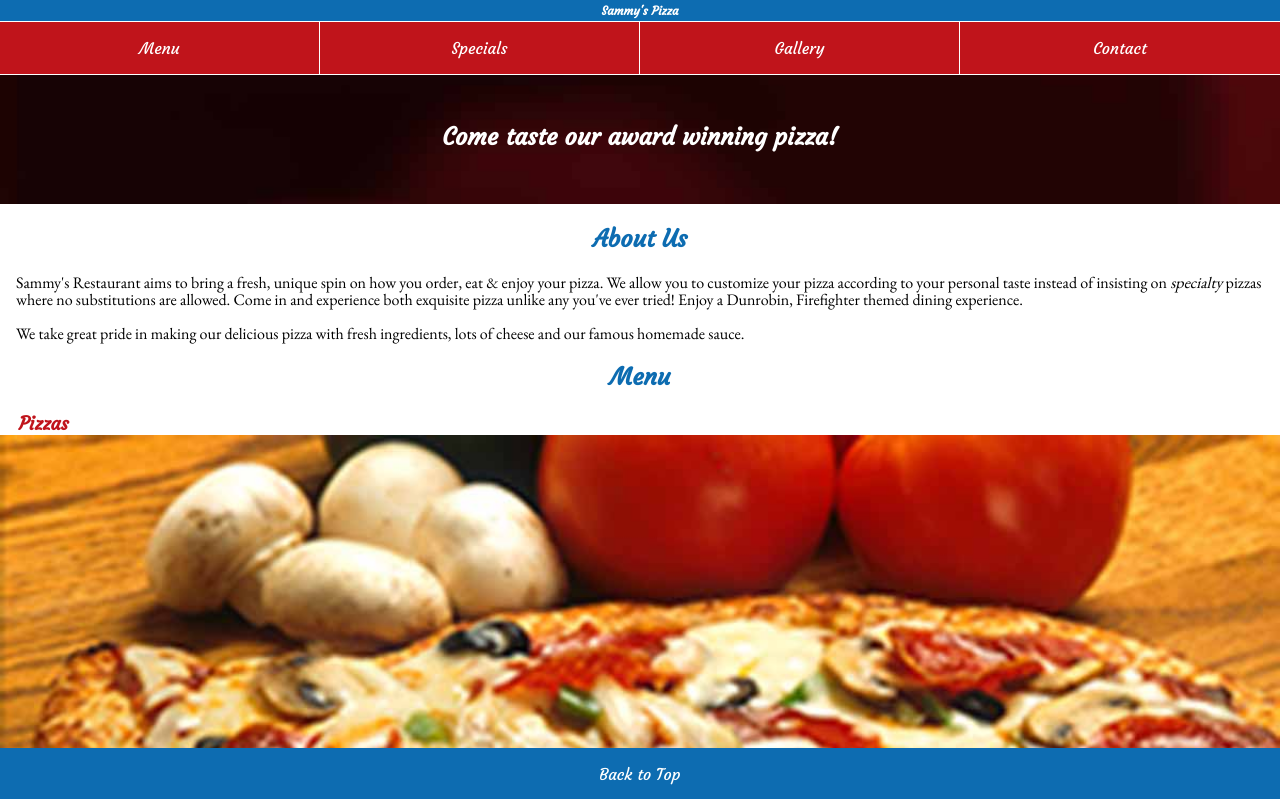
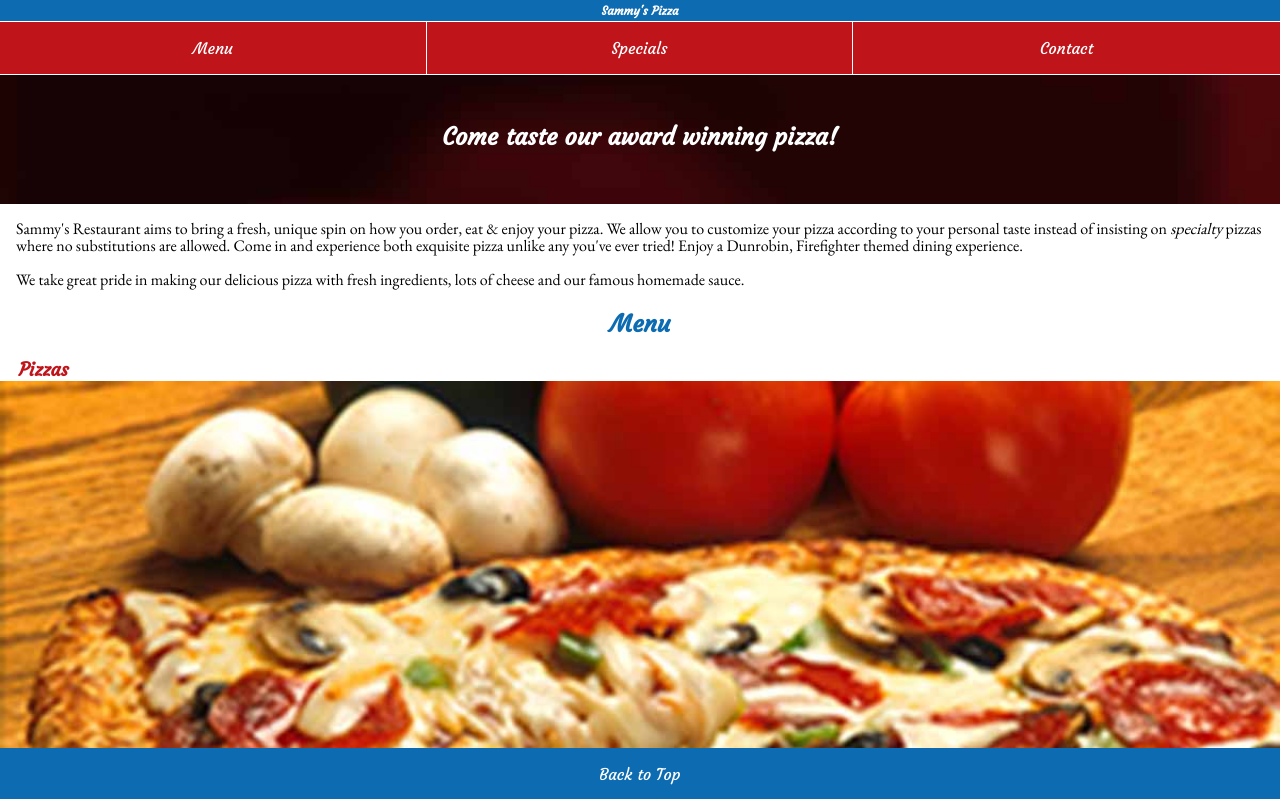
Before and after one commit to Kyle-Jackson/dsn1674-project-3, a plain HTML site: page index.html in a window 1280 px wide. Shown: the top 799 px of the page. Drawn offline with nearby package versions, Linux system fonts and the light colour scheme.

Commit message:
Updated the nav.

```diff
--- a/css/main.css
+++ b/css/main.css
@@ -35,7 +35,7 @@ header {
 
 .nav li {
   display: inline-block;
-  width: 25%;
+  width: 33.3333%;
   float: left;
   border-right: 1px solid #fff;
   border-top: 1px solid #fff;
--- a/index.html
+++ b/index.html
@@ -16,7 +16,6 @@
     <ul class="nav">
       <li><a href="#men">Menu</a></li>
       <li><a href="#spe">Specials</a></li>
-      <li><a href="#gal">Gallery</a></li>
       <li><a href="#con">Contact</a></li>
     </ul>
   </nav>
@@ -29,7 +28,6 @@
 </div>
 
 <body>
-<h2>About Us</h2>
 <p>Sammy's Restaurant aims to bring a fresh, unique spin on how you order, eat & enjoy your pizza.  We allow you to customize your pizza according to your personal taste instead of insisting on <i>specialty</i> pizzas where no substitutions are allowed.  Come in and experience both exquisite pizza unlike any you've ever tried! Enjoy a Dunrobin, Firefighter themed dining experience.</p>
 
 <p>We take great pride in making our delicious pizza with fresh ingredients, lots of cheese and our famous homemade sauce.</p>
@@ -64,8 +62,6 @@
 <h3>Sunday</h3>
 <p class="spec">Kids Under 10 Eat Free</p>
 
-<h2 id="gal">Gallery</h2>
-
 <h2 id="con">Contact</h2>
 <div class"map">
 <a href="https://www.google.ca/maps/place/Sammys+Pizza/@45.422981,-76.020755,17z/data=!3m1!4b1!4m2!3m1!1s0x4cd1f9898571342d:0x44cb0240987f2335?hl=en"><img class="map" src="images/map.jpg" alt="A map of the location"></a>
```
Also changed, not shown: images/cheese-burger.jpg (added), images/cheese-pizza.jpg (added), images/chicken-burger.jpg (added), images/meatball-sub.jpg (added), images/pepperoni-pizza.jpg (added), images/steak-sub.jpg (added).
